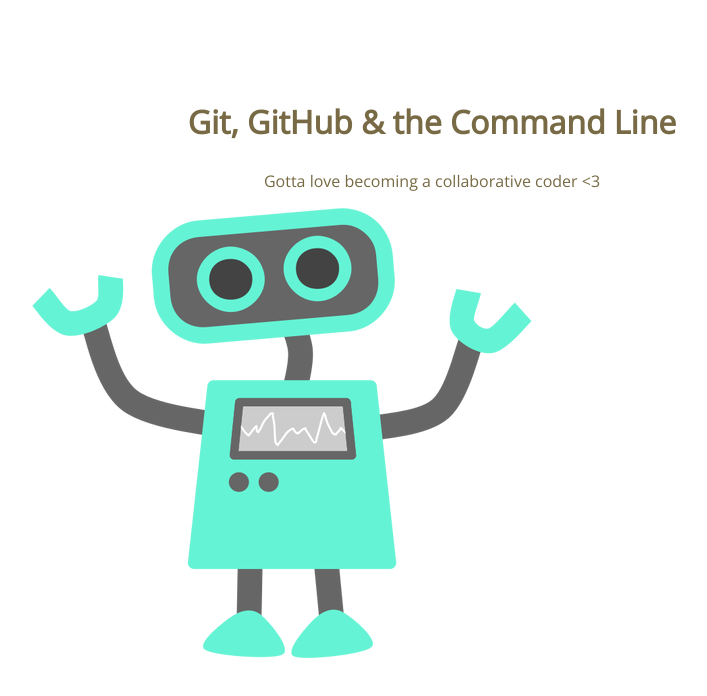
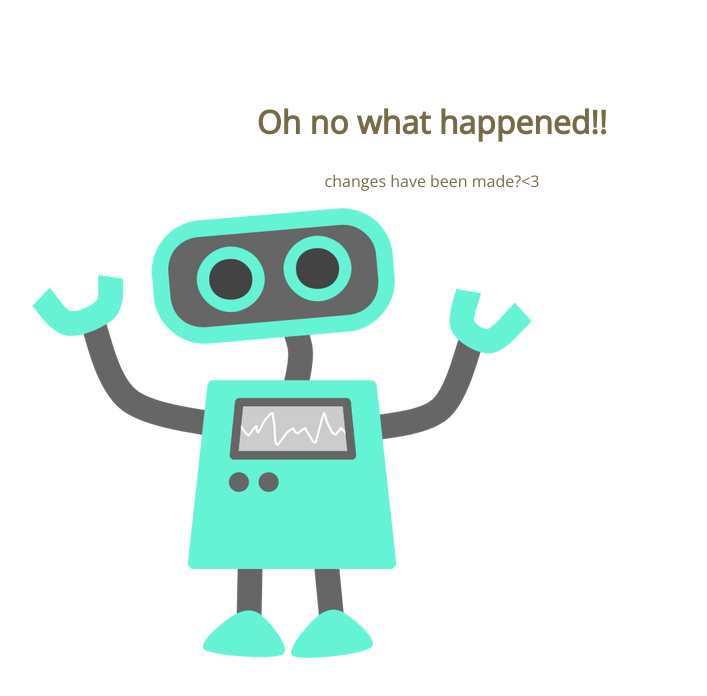
Before and after one commit to Anmitchell/105-project, a plain HTML site: page index.html in a window 1280 px wide. Shown: the whole page, without its empty margins (208-915 px from the left). Drawn offline with nearby package versions, Linux system fonts and the light colour scheme.

Commit message:
h1 and p have been changed

```diff
--- a/index.html
+++ b/index.html
@@ -8,8 +8,8 @@
 </head>
 <body>
 	<section>
-		<h1>Git, GitHub & the Command Line</h1>
-		<p>Gotta love becoming a collaborative coder <3</p>
+		<h1>Oh no what happened!!</h1>
+		<p>changes have been made?<3</p>
 		<img src="img/happy-blue-robot.png">
 	</section>
 </body>
```
